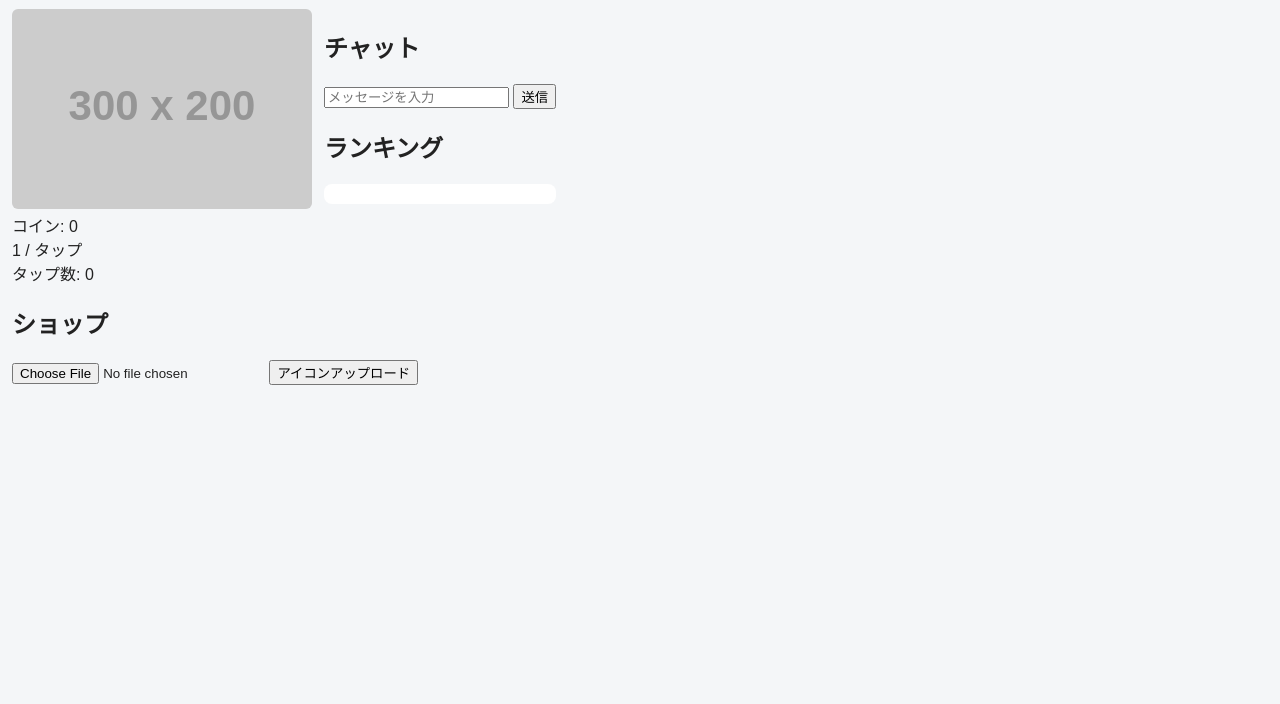
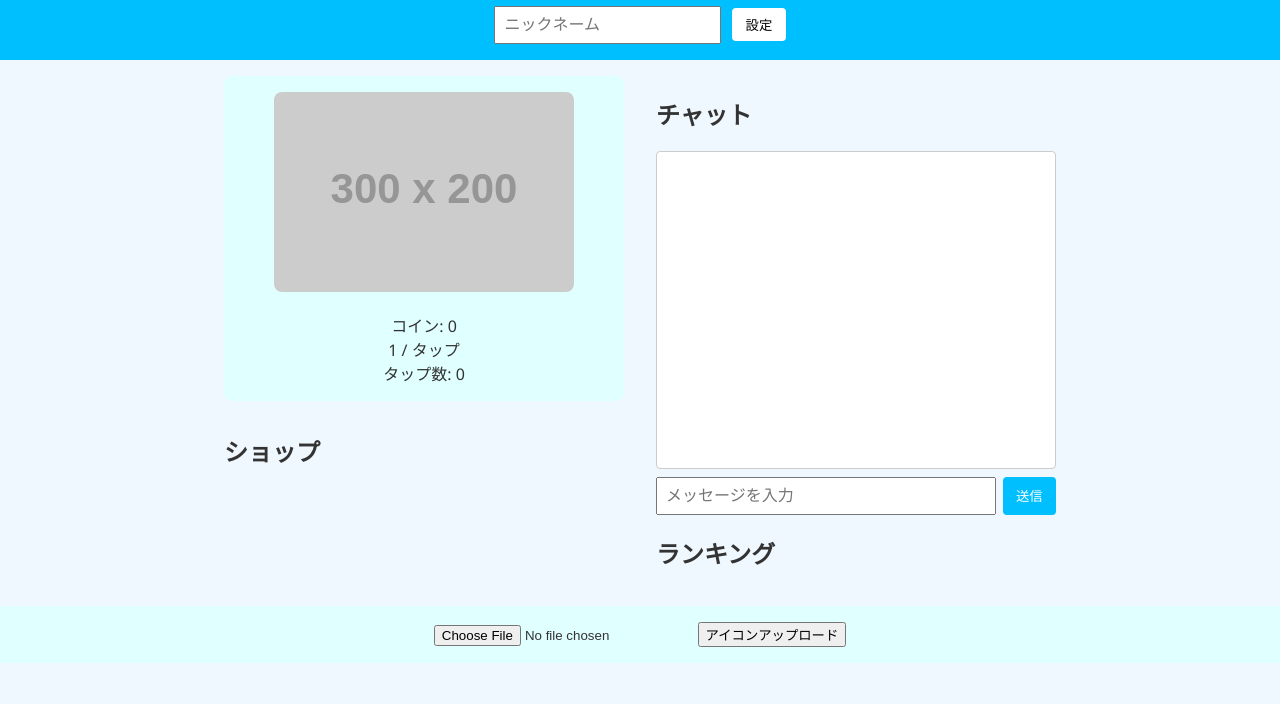
Before and after one commit to kamesann121/9999999, a plain HTML site: page Project/public/index.html in a window 1280 px wide. Shown: the part 96-800 px from the top of the page. Drawn offline with Linux system fonts and the light colour scheme; placeholder pictures from the web are drawn by us.

Commit message:
Update main.css

```diff
--- a/Project/public/main.css
+++ b/Project/public/main.css
@@ -1,151 +1,138 @@
 body {
-  font-family: Arial, sans-serif;
   margin: 0;
-  padding: 12px;
-  background: #f4f6f8;
-  color: #222;
+  font-family: 'Segoe UI', sans-serif;
+  background: #f0f8ff;
+  color: #333;
 }
 
 header {
-  display: flex;
-  justify-content: space-between;
-  gap: 12px;
-  align-items: center;
-  margin-bottom: 12px;
-  flex-wrap: wrap;
+  background: #00bfff;
+  color: white;
+  padding: 1em;
+  text-align: center;
 }
 
-#leftHeader {
-  display: flex;
-  gap: 8px;
-  align-items: center;
+.nickname-area {
+  margin-top: 0.5em;
 }
 
-#rightHeader {
-  display: flex;
-  gap: 12px;
-  align-items: center;
+.nickname-area input {
+  padding: 0.5em;
+  font-size: 1em;
+}
+
+.nickname-area button {
+  padding: 0.5em 1em;
+  margin-left: 0.5em;
+  background: white;
+  border: none;
+  border-radius: 4px;
+  cursor: pointer;
 }
 
 main {
   display: flex;
-  gap: 12px;
   flex-wrap: wrap;
+  padding: 1em;
+  gap: 2em;
+  justify-content: center;
 }
 
-#game {
-  flex: 1;
-  display: flex;
-  gap: 12px;
-  flex-wrap: wrap;
+.game-area {
+  flex: 1 1 300px;
+  max-width: 400px;
 }
 
-#playArea {
-  flex: 1;
-  background: #fff;
-  padding: 12px;
+.tap-zone {
+  background: #e0ffff;
+  padding: 1em;
   border-radius: 8px;
-  display: flex;
-  flex-direction: column;
-  align-items: center;
-  gap: 10px;
-  min-width: 280px;
+  text-align: center;
 }
 
-#tapImage {
-  width: 100%;
-  max-width: 360px;
-  height: auto;
-  aspect-ratio: 3 / 2;
-  object-fit: cover;
-  border-radius: 6px;
-  cursor: pointer;
-  user-select: none;
-}
-
-#shop {
+.tap-zone img {
   width: 100%;
   max-width: 300px;
-  background: #fff;
-  padding: 12px;
+  cursor: pointer;
   border-radius: 8px;
 }
 
-#shopList .item {
-  display: flex;
-  justify-content: space-between;
-  align-items: center;
-  padding: 8px 0;
-  border-bottom: 1px solid #eee;
+.tap-info {
+  margin-top: 1em;
 }
 
-#chat {
-  width: 100%;
-  max-width: 380px;
-  display: flex;
-  flex-direction: column;
-  gap: 8px;
+.shop-zone {
+  margin-top: 2em;
 }
 
-.chatLog {
-  background: #fff;
-  padding: 10px;
-  height: 420px;
-  overflow: auto;
-  border-radius: 8px;
+.shop-zone h2 {
+  margin-bottom: 0.5em;
 }
 
-.chat-entry {
-  display: flex;
-  gap: 8px;
-  margin-bottom: 8px;
+#shopList .item {
+  background: #fff;
+  border: 1px solid #ccc;
+  padding: 0.5em;
+  margin-bottom: 0.5em;
+  border-radius: 4px;
 }
 
-.chat-entry img {
-  width: 40px;
-  height: 40px;
-  border-radius: 50%;
-  object-fit: cover;
-}
-
-.chat-entry .meta {
-  font-size: 12px;
-  color: #555;
-}
-
-.chat-entry .text {
-  font-size: 14px;
-}
-
-.chatForm {
-  display: flex;
-  gap: 8px;
-  flex-wrap: wrap;
-}
-
-button {
+#shopList .item button {
+  margin-top: 0.5em;
+  padding: 0.3em 0.6em;
+  background: #00bfff;
+  color: white;
+  border: none;
+  border-radius: 4px;
   cursor: pointer;
 }
 
-#rankList {
-  background: #fff;
-  padding: 10px;
-  border-radius: 8px;
-  max-height: 300px;
-  overflow: auto;
+.chat-area {
+  flex: 1 1 300px;
+  max-width: 400px;
 }
 
-.rank-item {
-  display: flex;
-  gap: 8px;
-  align-items: center;
-  padding: 6px 0;
-  border-bottom: 1px solid #fafafa;
+.chat-log {
+  background: #fff;
+  border: 1px solid #ccc;
+  height: 300px;
+  overflow-y: auto;
+  padding: 0.5em;
+  border-radius: 4px;
 }
 
-.rank-item img {
-  width: 36px;
-  height: 36px;
-  border-radius: 50%;
-  object-fit: cover;
+.chat-form {
+  display: flex;
+  margin-top: 0.5em;
 }
+
+.chat-form input {
+  flex: 1;
+  padding: 0.5em;
+  font-size: 1em;
+}
+
+.chat-form button {
+  padding: 0.5em 1em;
+  background: #00bfff;
+  color: white;
+  border: none;
+  border-radius: 4px;
+  margin-left: 0.5em;
+  cursor: pointer;
+}
+
+.rank-list {
+  margin-top: 1em;
+  padding-left: 1em;
+}
+
+footer {
+  text-align: center;
+  padding: 1em;
+  background: #e0ffff;
+}
+
+footer input[type="file"] {
+  margin-right: 0.5em;
+}
```
